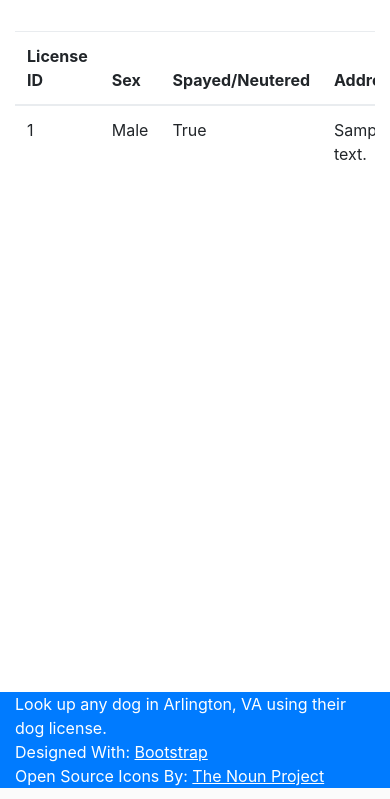
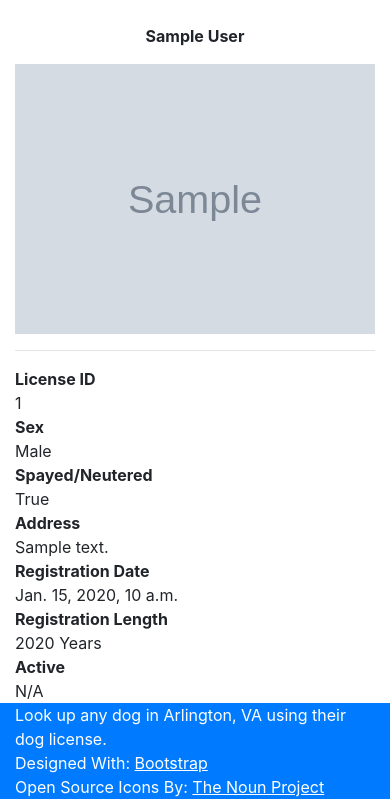
Before and after one commit to cmhedrick/ifoundadog, a Django app: template site_ifoundadog/templates/dog_detail.html in a window 390 px wide. Shown: the part 56-855 px from the top of the page. Run offline with Django 3.2, Linux system fonts and the light colour scheme; the template is opened without the code that fills it: values that come from a table or form of the project are taken from there, others are empty; tables that the repository leaves empty hold one stand-in row (values such as "Sample post"); grey boxes marked "Sample" are stand-in pictures; some libraries are stand-ins or nearby versions.

Commit message:
mobile friendly(er), login, logout

```diff
--- a/site_ifoundadog/settings.py
+++ b/site_ifoundadog/settings.py
@@ -2,6 +2,8 @@ import os
 import sys
 
 from . import settings_config
+
+LOGIN_REDIRECT_URL = '/'
 
 # Build paths inside the project like this: os.path.join(BASE_DIR, ...)
 BASE_DIR = os.path.dirname(os.path.dirname(os.path.abspath(__file__)))
--- /dev/null
+++ b/site_ifoundadog/static/css/dog_detail.css
@@ -0,0 +1,32 @@
+/* Profile Picture */
+div.profile-image {
+    max-width: 500px;
+    margin-left: 30vw;
+    margin-right: 30vw;
+}
+div.profile-name {
+    font-weight: bold;
+}
+/* Detail blocks */
+.detail-block {
+    display: grid;
+}
+
+.detail-block span.detail-title {
+    font-weight: bold;
+}
+
+/* Footer override to force it to scroll for small screens*/
+@media only screen
+and (max-width: 600px) {
+    /* Footer override to force it to scroll for small screens*/
+    .footer {
+        position: initial;
+        bottom: initial;
+    }
+    div.profile-image {
+        max-width: 500px;
+        margin-left: initial;
+        margin-right: initial;
+    }
+}
--- a/site_ifoundadog/templates/base.html
+++ b/site_ifoundadog/templates/base.html
@@ -44,12 +44,24 @@
       </button>
       <div class="collapse navbar-collapse" id="navbarsExampleDefault">
         <ul class="navbar-nav mr-auto">
-          <li class="nav-item active">
+          <li class="nav-item">
             <a class="nav-link" href="/">Home <span class="sr-only">(current)</span></a>
           </li>
           <li class="nav-item">
             <a class="nav-link" href="http://www.codefornova.org/">Code for NoVA</a>
           </li>
+          {% if user.is_authenticated %}
+            <li class="nav-item">
+              <a class="nav-link" href="/">{{user.first_name}}</a>
+            </li>
+            <li class="nav-item">
+              <a class="nav-link" href="/logout">Logout</a>
+            </li>
+          {% else %}
+              <li class="nav-item">
+                <a class="nav-link" href="/login">Login</a>
+              </li>
+          {% endif %}
         </ul>
         <form method="post" action="/lookup"  class="form-inline my-2 my-lg-0">
           <input class="form-control mr-sm-2" type="text" placeholder="Search" name="inputLicense" aria-label="Search">
@@ -57,9 +69,7 @@
         </form>
       </div>
     </nav>
-    <main class="container">
-      {% block content %}{% endblock %}
-    </main>
+    {% block content %}{% endblock %}
     <footer class="footer">
       <div class="container">
         <div class="row">
--- a/site_ifoundadog/templates/dog_detail.html
+++ b/site_ifoundadog/templates/dog_detail.html
@@ -3,49 +3,52 @@
     Dog Profile
 {% endblock %}
 
-{% block excss %}{% endblock %}
+{% block excss %}
+  <link href="/static/css/dog_detail.css" rel="stylesheet">
+{% endblock %}
 {% block content %}
-<div class="container-fluid">
-  <div class="row">
-    <div class="col-sm-2">
+<main class="container-fluid">
+  <div class="profile-container">
+    <div class="profile-name">
+      <p class="text-center">
+        {{dogprofile.dog_name}}
+      </p>
     </div>
-    <div class="col-sm-1">
-    </div>
-    <div class="col-sm-1">
-    </div>
-    <div class="col-sm-3">
-    </div>
-    <div class="col-sm-2">
-    </div>
-    <div class="col-sm-2">
-    </div>
-    <div class="col-sm-1">
+    <div class="profile-image">
+      <img src="{{dogprofile.profile_pic.url}}" class="img-fluid" alt="Responsive image">
     </div>
   </div>
-</div>
-<table class="table table-responsive">
-  <thead>
-    <tr>
-      <th scope="col">License ID</th>
-      <th scope="col">Sex</th>
-      <th scope="col">Spayed/Neutered</th>
-      <th scope="col">Address</th>
-      <th scope="col">Date Of Registration</th>
-      <th scope="col">Length of Registration</th>
-      <th scope="col">Expired</th>
-    </tr>
-  </thead>
-  <tbody>
-    <tr>
-      <td id="licenseID">{{dogprofile.license_id}}</td>
-      <td id="sex">{{dogprofile.dog_sex_choices}}</td>
-      <td id="neutered">{{dogprofile.neutered}}</td>
-      <td id="address">{{dogprofile.owner_address}}</td>
-      <td id="dateOfReg">{{dogprofile.payment_date}}</td>
-      <td id="lengthOfReg">{{dogprofile.years_issued}} Years</td>
-      <td id="expired">N/A</td>
-    </tr>
-  </tbody>
-</table>
+  <hr/>
+  <div class="row">
+    <div class="col-sm-1 detail-block">
+      <span class="detail-title">License ID</span>
+      <span>{{dogprofile.license_id}}</span>
+    </div>
+    <div class="col-sm-1 detail-block">
+      <span class="detail-title">Sex</span>
+      <span>{{dogprofile.dog_sex_choices}}</span>
+    </div>
+    <div class="col-sm-2 detail-block">
+      <span class="detail-title">Spayed/Neutered</span>
+      <span>{{dogprofile.neutered}}</span>
+    </div>
+    <div class="col-sm-3 detail-block">
+      <span class="detail-title">Address</span>
+      <span>{{dogprofile.owner_address}}</span>
+    </div>
+    <div class="col-sm-2 detail-block">
+      <span class="detail-title">Registration Date</span>
+      <span>{{dogprofile.payment_date}}</span>
+    </div>
+    <div class="col-sm-2 detail-block">
+      <span class="detail-title">Registration Length</span>
+      <span>{{dogprofile.years_issued}} Years</span>
+    </div>
+    <div class="col-sm-1 detail-block">
+      <span class="detail-title">Active</span>
+      <span>N/A</span>
+    </div>
+  </div>
+</main>
 {% endblock %}
 {% block exscript %}<link rel="stylesheet" href="/static/js/date-helper.js">{% endblock %}
--- a/site_ifoundadog/templates/index.html
+++ b/site_ifoundadog/templates/index.html
@@ -3,6 +3,7 @@
 {% block excss %}
 {% endblock %}
 {% block content %}
+<main class="container">
     <form class="vert-align" method="post" action="">
         {% csrf_token %}
         <div class="form-group">
@@ -14,4 +15,6 @@
         </div>
       <button type="submit" class="btn btn-primary">Submit</button>
     </form>
+</main>
+
 {% endblock %}
--- a/site_ifoundadog/urls.py
+++ b/site_ifoundadog/urls.py
@@ -2,16 +2,20 @@ from django.conf import settings
 from django.contrib.auth.decorators import login_required
 from django.views import generic
 from django.conf.urls import include
-from app_ifoundadog import views, models
 from django.conf.urls import url
 from django.contrib import admin
+from django.contrib.auth import logout
 from django.conf.urls.static import static
 from django.views.static import serve
+
+from app_ifoundadog import views, models
 
 urlpatterns = [
     url(r'^admin/', admin.site.urls),
     url(r'^$', views.LicenseLookUpView.as_view()),
     url(r'^dog/(?P<id>[\w\-]+)/$', views.DogDetailView.as_view()),
+    url(r'^login/$', views.LoginView.as_view()),
+    url(r'^logout/$', views.LogoutView.as_view())
 ]
 
 if settings.DEBUG:
```
Also changed, not shown: app_ifoundadog/forms.py (+17 -1 lines), app_ifoundadog/views.py (+20 -22 lines), site_ifoundadog/static/css/login.css (added, +59 -0 lines), site_ifoundadog/templates/login.html (+11 -15 lines). Lines whose indentation alone changed are shown as unchanged.
